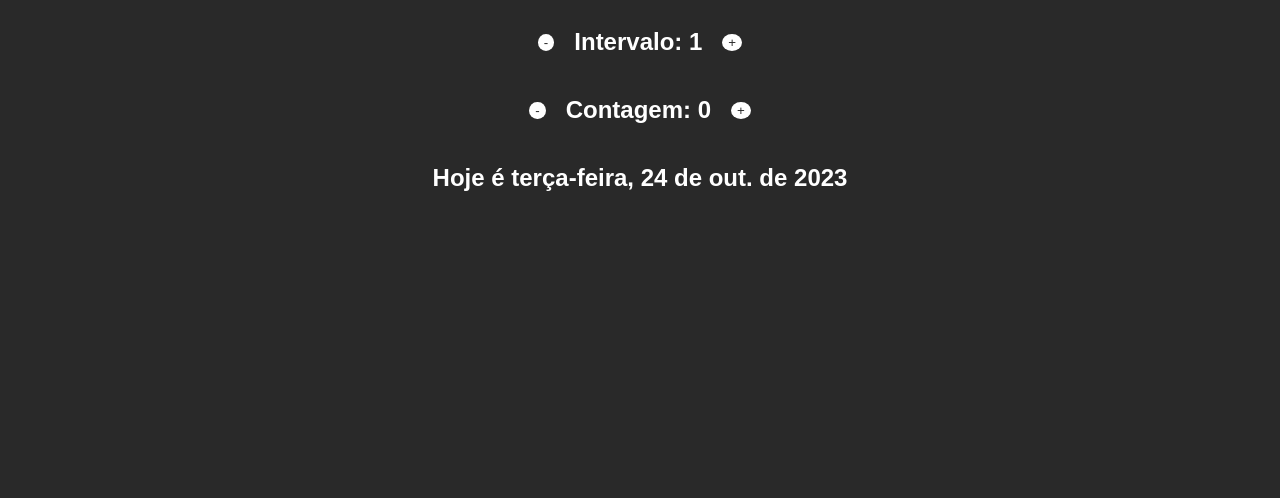
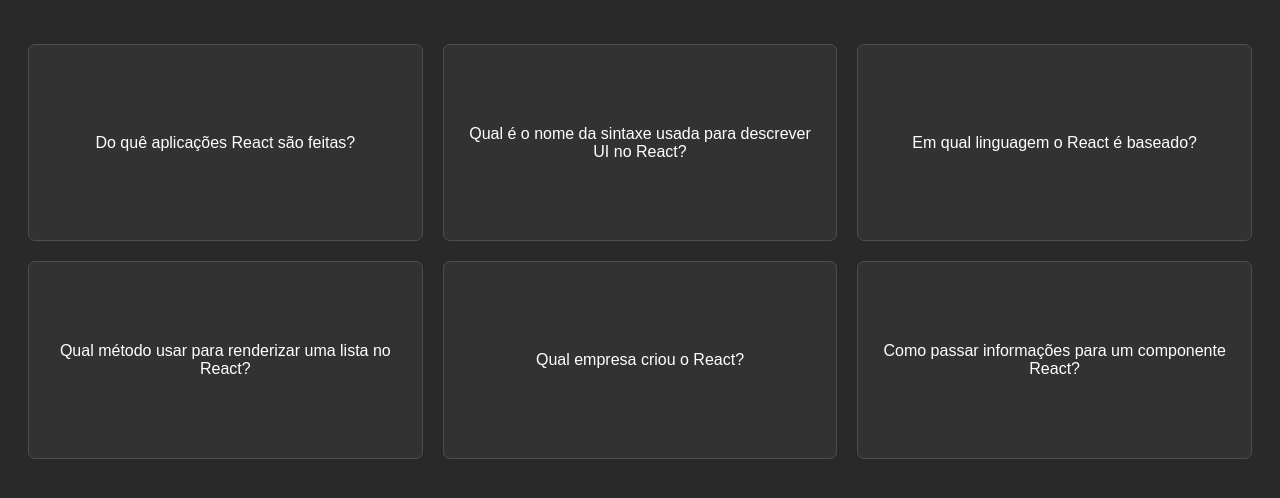
Before and after one commit to joaogabriel-fn/resolucao-desafios-react, a React (Vite) app: page / in a window 1280 px wide. Shown: the top 498 px of the page. Built offline with nearby package versions, Linux system fonts and the light colour scheme.

Commit message:
✅ Bateria 03 - Exercício 03

```diff
--- a/src/app.jsx
+++ b/src/app.jsx
@@ -1,51 +1,59 @@
 import { useState } from 'react';
 
-const DateMsg = ({ count }) => {
-  const date = new Date();
-  const formattedDate = new Intl.DateTimeFormat('pt-br', {
-    weekday: 'long',
-    month: 'short',
-    year: 'numeric',
-    day: '2-digit',
-  }).format(date.setDate(date.getDate() + count));
-  const singularPlural = count === 1 || count === -1 ? 'dia' : 'dias';
+const cardsInfo = [
+  {
+    id: 7336,
+    question: 'Do quê aplicações React são feitas?',
+    answer: 'Componentes',
+  },
+  {
+    id: 8832,
+    question: 'Qual é o nome da sintaxe usada para descrever UI no React?',
+    answer: 'JSX',
+  },
+  {
+    id: 3457,
+    question: 'Em qual linguagem o React é baseado?',
+    answer: 'JavaScript',
+  },
+  {
+    id: 9103,
+    question: 'Qual método usar para renderizar uma lista no React?',
+    answer: 'map',
+  },
+  {
+    id: 1297,
+    question: 'Qual empresa criou o React?',
+    answer: 'Meta',
+  },
+  {
+    id: 2002,
+    question: 'Como passar informações para um componente React?',
+    answer: 'Através de props',
+  },
+];
+
+const App = () => {
+  const [activeId, setActiveId] = useState(0);
+
+  const handleClick = (id) => setActiveId((a) => (a === id ? 0 : id));
 
   return (
-    <h2>
-      {count > 0
-        ? `${count} ${singularPlural} à partir de hoje será ${formattedDate}`
-        : count < 0
-        ? `${Math.abs(count)} ${singularPlural} atrás era ${formattedDate}}`
-        : `Hoje é ${formattedDate}`}
-    </h2>
-  );
-};
+    <ul className="flashcards">
+      {cardsInfo.map(({ id, question, answer }) => {
+        const active = id === activeId;
 
-const App = () => {
-  const [step, setStep] = useState(1);
-  const [count, setCount] = useState(0);
-
-  const decrementStep = () => setStep((s) => (s === 1 ? s : s - 1));
-  const decrementCount = () => setCount((c) => c - step);
-  const incrementStep = () => setStep((s) => s + 1);
-  const incrementCount = () => setCount((c) => c + step);
-
-  return (
-    <div className="container">
-      <div className="count">
-        <button onClick={decrementStep}>-</button>
-        <h2>Intervalo: {step}</h2>
-        <button onClick={incrementStep}>+</button>
-      </div>
-
-      <div className="count">
-        <button onClick={decrementCount}>-</button>
-        <h2>Contagem: {count}</h2>
-        <button onClick={incrementCount}>+</button>
-      </div>
-
-      <DateMsg count={count} />
-    </div>
+        return (
+          <li
+            key={id}
+            className={`card ${active ? 'active' : ''}`}
+            onClick={() => handleClick(id)}
+          >
+            {active ? answer : question}
+          </li>
+        );
+      })}
+    </ul>
   );
 };
 
--- a/src/index.css
+++ b/src/index.css
@@ -1,30 +1,35 @@
+* {
+  box-sizing: border-box;
+}
+
 body {
   font-family: sans-serif;
-  color: white;
+  padding: 20px;
   background-color: #292929;
 }
 
-.container {
-  text-align: center;
+.flashcards {
+  display: grid;
+  grid-template-columns: 1fr 1fr 1fr;
+  gap: 20px;
+  padding: 0;
 }
 
-.count {
+.card {
+  border: 1px solid #4e4e4e;
+  background-color: #323232;
+  color: white;
+  border-radius: 7px;
+  aspect-ratio: 2 / 1;
   display: flex;
+  align-items: center;
   justify-content: center;
-  align-items: center;
-}
-
-button {
-  color: #292929;
-  background-color: white;
-  border-radius: 50%;
-  border: 0;
-}
-
-button:hover {
+  text-align: center;
+  padding: 20px;
   cursor: pointer;
 }
 
-h2 {
-  margin: 20px;
+.card.active {
+  background-color: lightblue;
+  color: #323232;
 }
```
